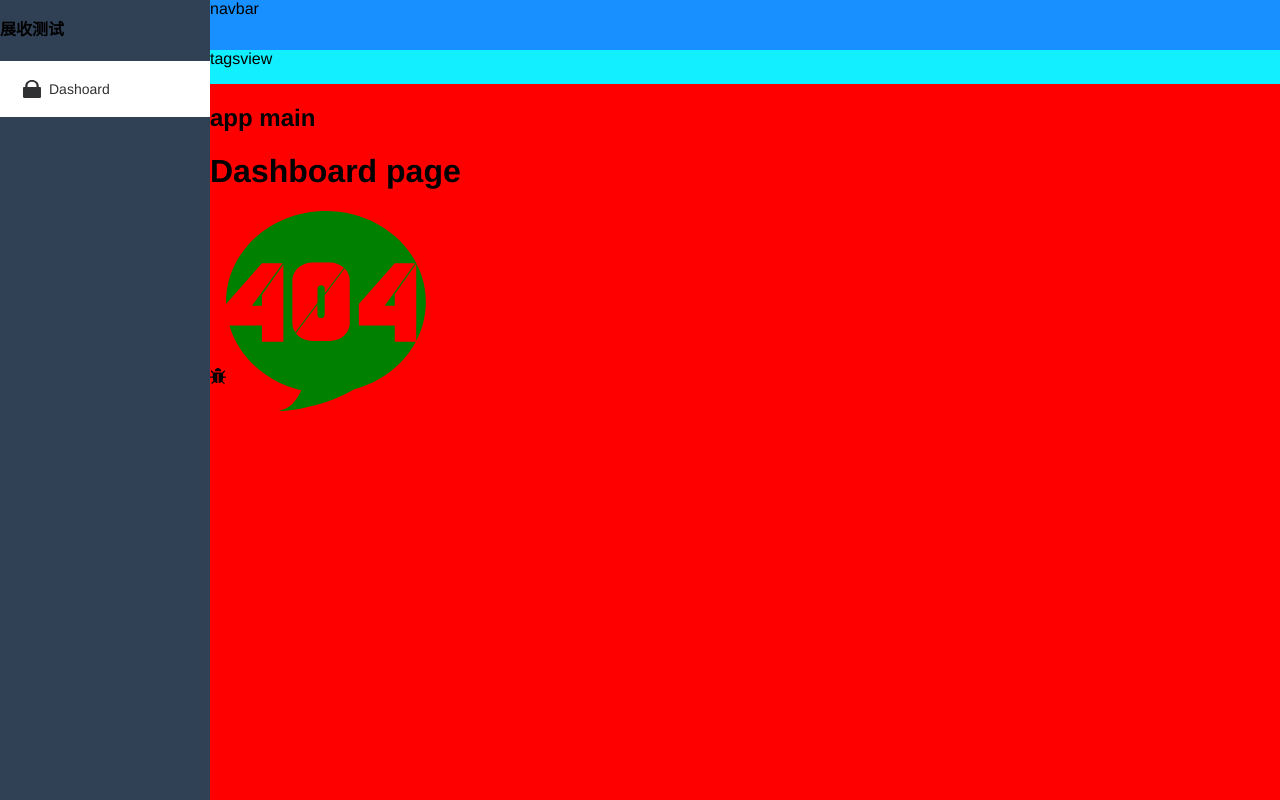
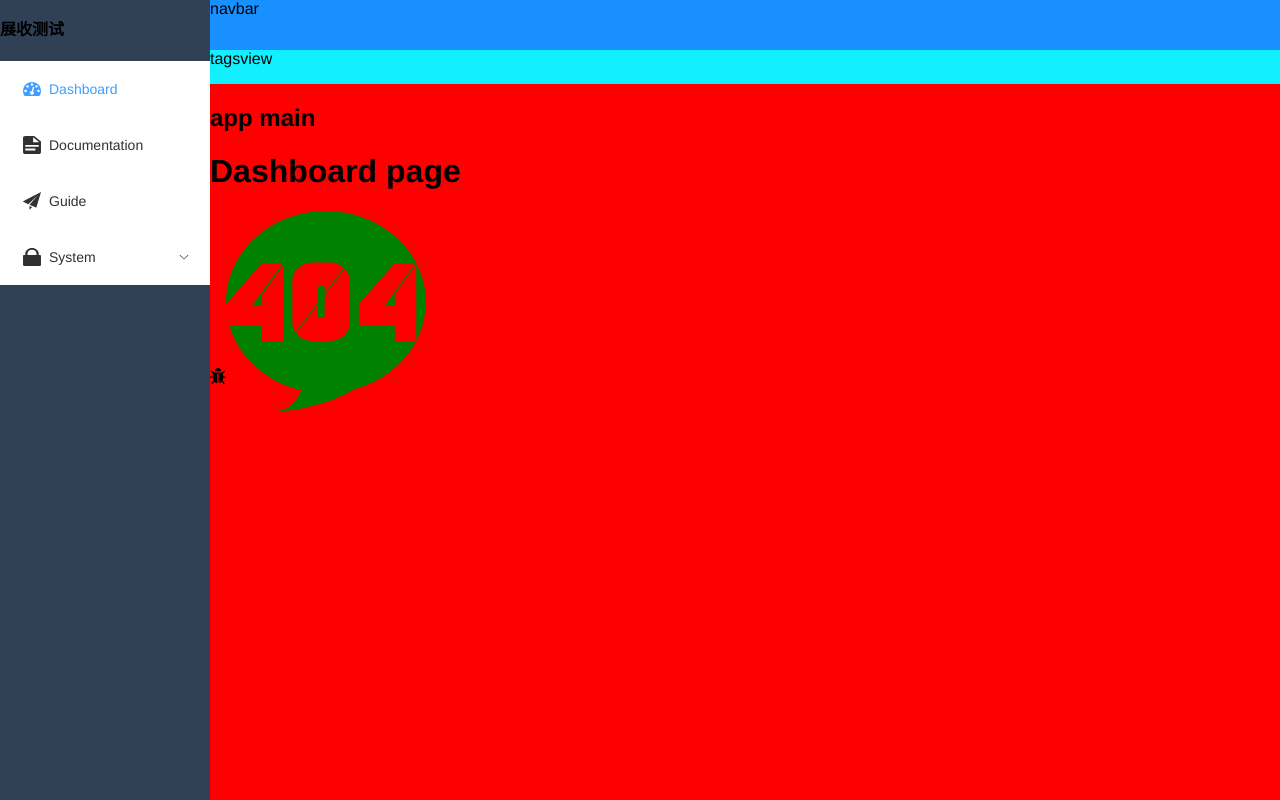
Before and after one commit to wangtongmeng/vue3-admin, a Vue app: page /dashboard in a window 1280 px wide. Built offline with nearby package versions, Linux system fonts and the light colour scheme.

Commit message:
feat: 菜单递归

```diff
--- a/src/components.d.ts
+++ b/src/components.d.ts
@@ -11,11 +11,12 @@ declare module '@vue/runtime-core' {
     ElIcon: typeof import('element-plus/es')['ElIcon']
     ElMenu: typeof import('element-plus/es')['ElMenu']
     ElMenuItem: typeof import('element-plus/es')['ElMenuItem']
+    ElSubMenu: typeof import('element-plus/es')['ElSubMenu']
     HelloWorld: typeof import('./components/HelloWorld.vue')['default']
     RouterLink: typeof import('vue-router')['RouterLink']
     RouterView: typeof import('vue-router')['RouterView']
-    Sidebar: typeof import('./components/Sidebar/index.vue')['default']
-    SidebarItem: typeof import('./components/Sidebar/SidebarItem.vue')['default']
+    Sidebar: typeof import('./layout/components/Sidebar/index.vue')['default']
+    SidebarItem: typeof import('./layout/components/Sidebar/SidebarItem.vue')['default']
     SvgIcon: typeof import('./components/SvgIcon/index.vue')['default']
   }
 }
--- a/src/components/Sidebar/SidebarItem.vue
+++ /dev/null
@@ -1,12 +0,0 @@
-<template>
-  <div class="sidebar-item-container">
-    <el-menu-item index="1">
-      <el-icon>
-        <svg-icon class="menu-icon" icon-class="lock"></svg-icon>
-      </el-icon>
-      <template #title>
-        <span>Dashoard</span>
-      </template>
-    </el-menu-item>
-  </div>
-</template>
--- /dev/null
+++ b/src/layout/components/Sidebar/SidebarItem.vue
@@ -0,0 +1,107 @@
+<template>
+  <div class="sidebar-item-container" v-if="!item.meta || !item.meta.hidden">
+    <!-- 如果有一个孩子，或者没孩子，或者有一个孩子但是被hidden了 -->
+    <template v-if="theOnlyOneChildRoute">
+      <!-- 如果没有meta属性意味着不必渲染了 -->
+      <el-menu-item
+        :index="resolvePath(theOnlyOneChildRoute.path)"
+        v-if="theOnlyOneChildRoute.meta"
+      >
+        <el-icon v-if="icon">
+          <svg-icon class="menu-icon" :icon-class="icon"></svg-icon>
+        </el-icon>
+        <template #title>
+          <span>{{ theOnlyOneChildRoute.meta?.title }}</span>
+        </template>
+      </el-menu-item>
+    </template>
+    <!-- 多个子路由时 -->
+    <el-sub-menu v-else :index="resolvePath(item.path)" popper-append-to-body>
+      <template #title>
+        <el-icon v-if="item.meta?.icon">
+          <svg-icon class="menu-icon" :icon-class="item.meta.icon"> </svg-icon>
+        </el-icon>
+        <span class="submenu-title">{{ item.meta?.title }}</span>
+      </template>
+      <sidebar-item
+        v-for="child in item.children"
+        :key="child.path"
+        :is-nest="true"
+        :item="child"
+        :base-path="resolvePath(child.path)"
+      >
+      </sidebar-item>
+    </el-sub-menu>
+  </div>
+</template>
+
+<script setup lang="ts">
+import type { PropType } from "vue"
+import type { RouteRecordRaw } from "vue-router"
+import path from "path-browserify"
+const props = defineProps({
+  item: {
+    type: Object as PropType<RouteRecordRaw>,
+    required: true
+  },
+  basePath: {
+    // 父路由路径（子路由路径如果是相对的 要基于父路径）
+    type: String,
+    required: true
+  }
+})
+
+// 渲染菜单主要先看子路由
+// 比如我们的路由 一级路由一般都是layout组件 二级路由才是我们考虑要渲染成菜单的
+
+const showingChildNumber = computed(() => {
+  // hidden路由排除掉 只算可渲染子路由
+  const children = (props.item.children || []).filter((child) => {
+    if (child.meta && child.meta.hidden) return false
+    return true
+  })
+  return children.length
+})
+
+// 要渲染的单个路由 如果该路由只有一个子路由 默认直接渲染这个子路由
+// theOnlyOneChildRoute直接通过el-menu-item组件来渲染
+const { item } = toRefs(props)
+const theOnlyOneChildRoute = computed(() => {
+  // 多个children时 直接return null 多children需要用el-submenu来渲染并递归
+  if (showingChildNumber.value > 1) {
+    return null
+  }
+
+  // 只有一个子路由 还要筛选路由meta里有无hidden属性 hidden：true则过滤出去 不用管
+  // 路由meta里我们会配置hidden属性表示不渲染成菜单，比如login 401 404页面是不渲染成菜单的
+
+  if (item.value.children) {
+    for (const child of item.value.children) {
+      if (!child.meta || !child.meta.hidden) {
+        return child
+      }
+    }
+  }
+
+  // showingChildNumber === 0 无可渲染的子路由 （可能有子路由 hidden属性为true）
+  // 无可渲染chiildren时 把当前路由item作为仅有的子路由渲染
+  return {
+    ...props.item,
+    path: "" // resolvePath避免resolve拼接时 拼接重复
+  }
+})
+
+// menu icon
+const icon = computed(() => {
+  // 子路由 如果没有icon就用父路由的
+  return (
+    theOnlyOneChildRoute.value?.meta?.icon ||
+    (props.item.meta && props.item.meta.icon)
+  )
+})
+// 利用path.resolve 根据父路径+子路径 解析成正确路径 子路径可能是相对的
+// resolvePath在模板中使用
+const resolvePath = (childPath: string) => {
+  return path.resolve(props.basePath, childPath)
+}
+</script>
--- a/src/components/Sidebar/index.vue
+++ b/src/layout/components/Sidebar/index.vue
@@ -10,12 +10,21 @@
     :collapse="isCollapse"
     :collapse-transition="true"
   >
-    <sidebar-item></sidebar-item>
+    <!-- 循环sidebar-item组件 -->
+    <sidebar-item
+      v-for="route in menuRoutes"
+      :key="route.path"
+      :item="route"
+      :base-path="route.path"
+    />
   </el-menu>
 </template>
 <script lang="ts" setup>
 import scssVariables from "@/styles/variables.module.scss"
-
+// 导入路由表
+import { routes } from "@/router"
+// 渲染路由
+const menuRoutes = computed(() => routes)
 const route = useRoute()
 // 根据路由路径 对应 当前激活的菜单 页面刷新后 激活当前路由匹配的菜单
 const activeMenu = computed(() => {
--- a/src/router/index.ts
+++ b/src/router/index.ts
@@ -53,8 +53,7 @@ export const asyncRoutes: Array<RouteRecordRaw> = [
         component: () =>
           import(/* webpackChunkName: "menu" */ "@/views/system/menu.vue"),
         meta: {
-          title: "Menu Management",
-          icon: "list"
+          title: "Menu Management"
         }
       },
       {
@@ -62,8 +61,7 @@ export const asyncRoutes: Array<RouteRecordRaw> = [
         component: () =>
           import(/* webpackChunkName: "role" */ "@/views/system/role.vue"),
         meta: {
-          title: "Role Management",
-          icon: "list"
+          title: "Role Management"
         }
       },
       {
@@ -71,8 +69,7 @@ export const asyncRoutes: Array<RouteRecordRaw> = [
         component: () =>
           import(/* webpackChunkName: "user" */ "@/views/system/user.vue"),
         meta: {
-          title: "User Management",
-          icon: "list"
+          title: "User Management"
         }
       }
     ]
@@ -100,6 +97,7 @@ const constantRoutes: Array<RouteRecordRaw> = [
     ]
   }
 ]
+
 export const routes = [...constantRoutes, ...asyncRoutes]
 
 export default createRouter({
--- a/src/styles/sidebar.scss
+++ b/src/styles/sidebar.scss
@@ -9,5 +9,23 @@
     .el-menu {
       border: none;
     }
+    // 菜单收起时的样式调整
+    .el-menu--collapse {
+      // 隐藏submenu title
+      .submenu-title {
+        display: none;
+      }
+    }
+
+    .el-submenu {
+      .el-menu {
+        .el-menu-item {
+          background-color: $subMenuBg !important;
+          &:hover {
+            background-color: $subMenuHover !important;
+          }
+        }
+      }
+    }
   }
 }
```
